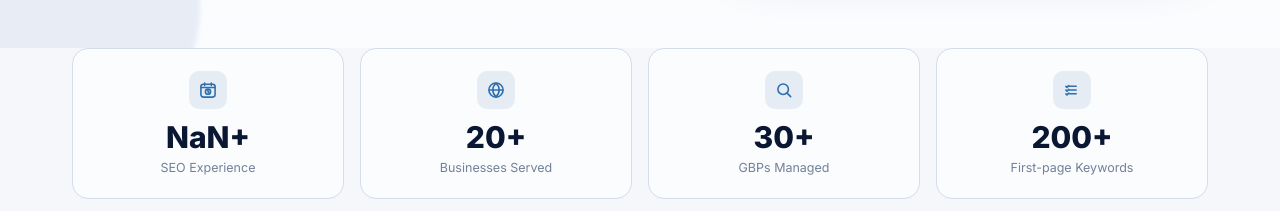
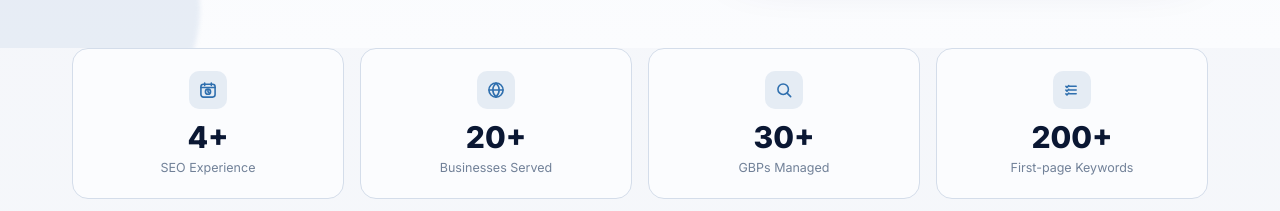
Before and after one commit to jamanseo20-dev/Portfolio, a plain HTML site: page index.html in a window 1280 px wide. Shown: the part 840-1051 px from the top of the page. Drawn offline with Linux system fonts and the light colour scheme.

Commit message:
Update index.html

```diff
--- a/index.html
+++ b/index.html
@@ -1408,7 +1408,7 @@ j=d.createElement(s),dl=l!='dataLayer'?'&l='+l:'';j.async=true;j.src=
 <path d="M12 12.4v1.8l1.2.8" stroke="currentColor" stroke-linecap="round" stroke-linejoin="round" stroke-width="1.9"></path>
 </svg>
 </div>
-<div class="stat-num" data-count="~4">~4 Years</div>
+<div class="stat-num" data-count="4">~4 Years</div>
 <div class="stat-label">SEO Experience</div>
 </div>
 <div class="card stat-card fade-up">
```
